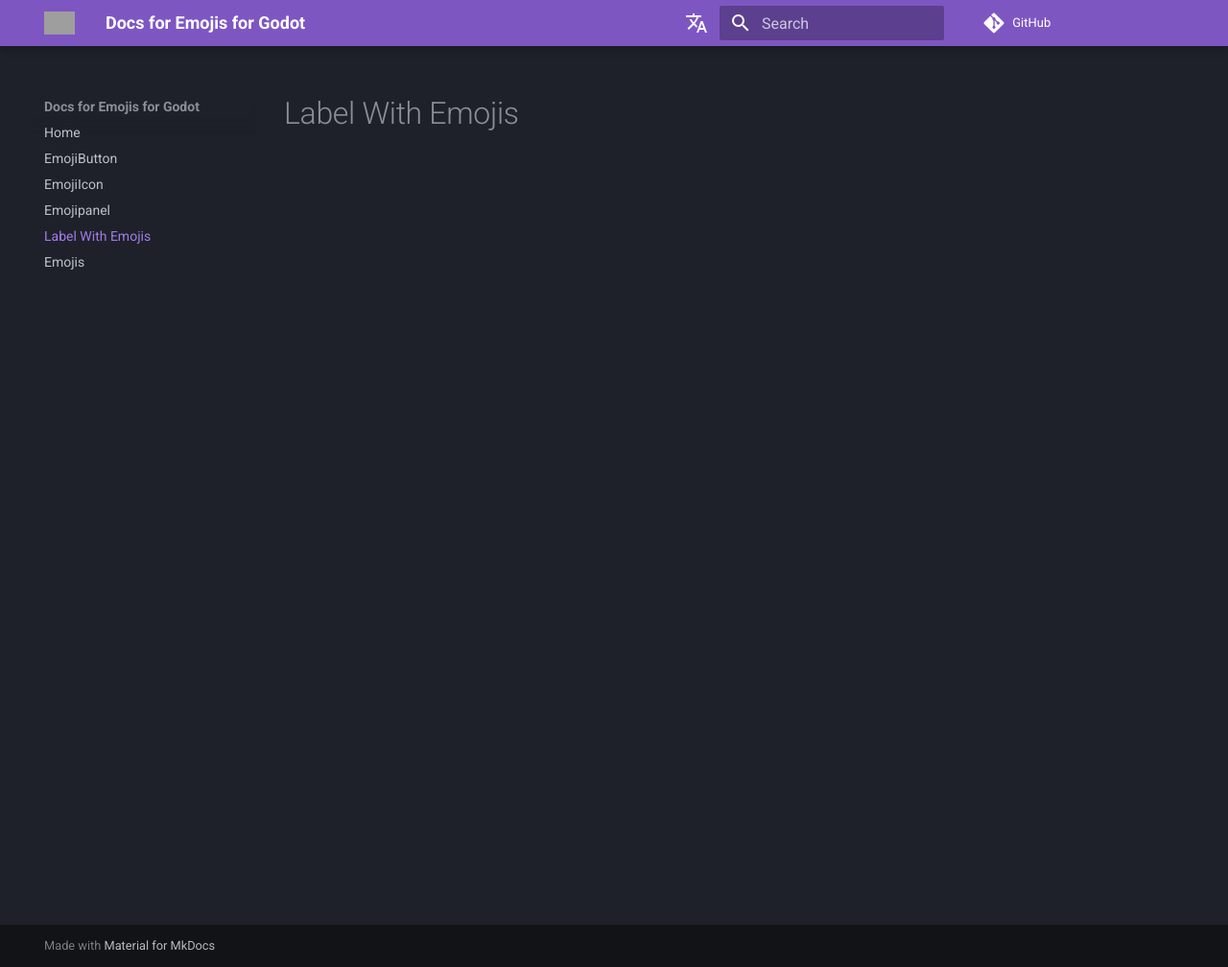
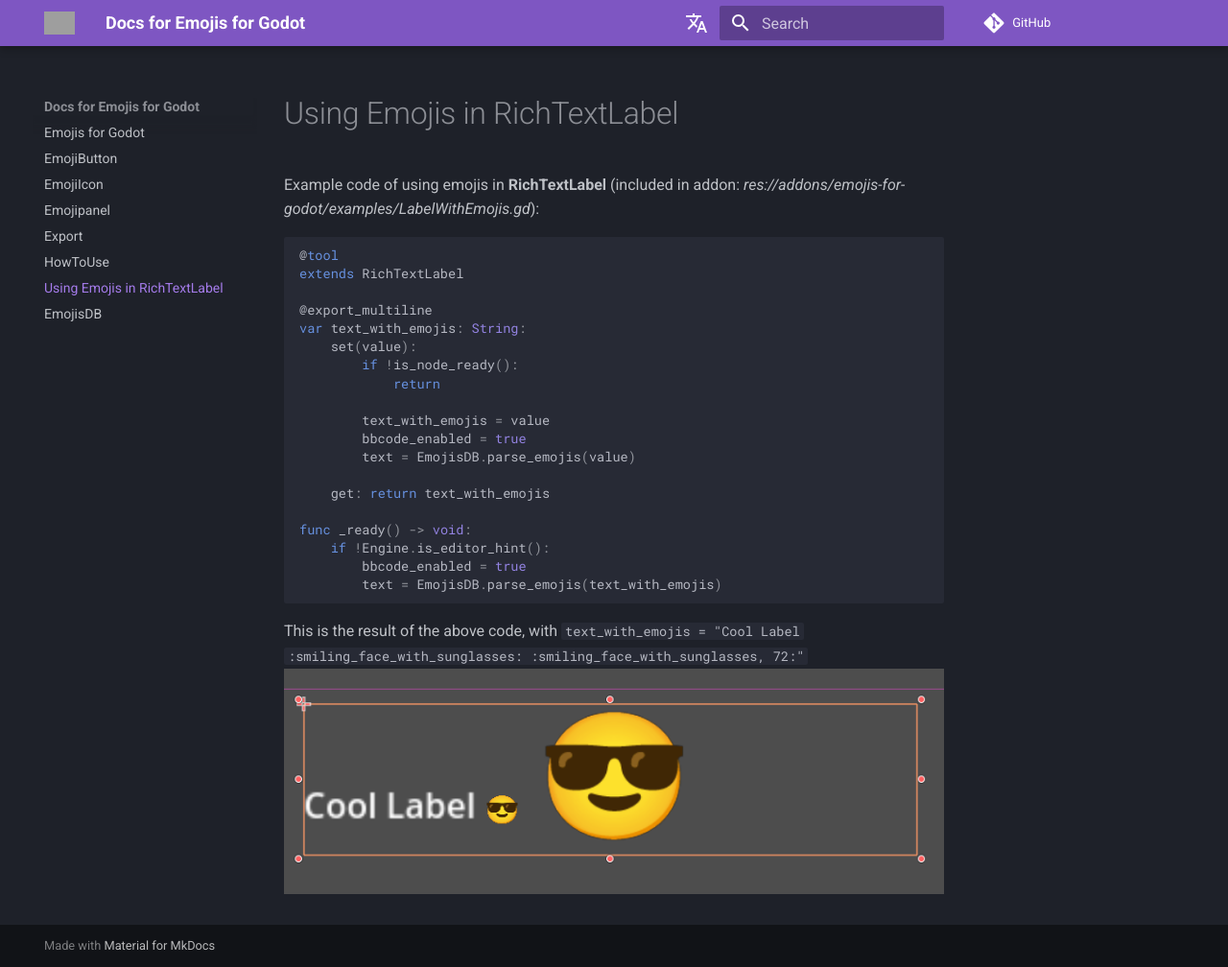
Before and after one commit to rakugoteam/emojis-docs, an MkDocs documentation site: the page built from docs/LabelWithEmojis.md, in a window 1280 px wide and 1008 px high. Shown: the whole window at 96% size. Built offline with MkDocs 1.6.1 and Material for MkDocs 9.7.7, drawn with Linux system fonts in a browser that asks for light colours; comment, search, counter and statistics services are not loaded; the version menu is left out; grey boxes are pictures that could not be loaded.

Commit message:
almost done

````diff
--- a/docs/LabelWithEmojis.md
+++ b/docs/LabelWithEmojis.md
@@ -1 +1,29 @@
-# Label With Emojis
+# Using Emojis in RichTextLabel
+
+Example code of using emojis in **RichTextLabel** (included in addon: *res://addons/emojis-for-godot/examples/LabelWithEmojis.gd*):
+```gdscript
+@tool
+extends RichTextLabel
+
+@export_multiline
+var text_with_emojis: String:
+	set(value):
+		if !is_node_ready():
+			return
+
+		text_with_emojis = value
+		bbcode_enabled = true
+		text = EmojisDB.parse_emojis(value)
+
+	get: return text_with_emojis
+
+func _ready() -> void:
+	if !Engine.is_editor_hint():
+		bbcode_enabled = true
+		text = EmojisDB.parse_emojis(text_with_emojis)
+```
+
+This is the result of the above code, with `text_with_emojis = "Cool Label :smiling_face_with_sunglasses:  :smiling_face_with_sunglasses, 72:"`
+![RichTextLabel Example Screen Shot][LabelWithEmojis-screenshot]
+
+[LabelWithEmojis-screenshot]:assets/label-with-emojis.png
--- a/docs/emojis.md
+++ b/docs/emojis.md
@@ -1,7 +1,8 @@
-# Emojis
+# EmojisDB
 
 Extends **Node**
 
+Singleton for easy use of emojis anywhere in your project.
 
 ## Vars
  - [**emojis**](#emojis)
````
Also changed, not shown: docs/Export.md (added, +6 -0 lines), docs/HowToUse.md (added, +45 -0 lines), docs/index.md (+31 -0 lines), docs/assets/addon-in-action.png (added), docs/assets/emoji-finder-copy.png (added), docs/assets/emoji-finder-menu.png (added), docs/assets/emoji-finder.png (added), docs/assets/emoji-inspector.png (added), docs/assets/emoji-nodes.png (added), docs/assets/emoji-scene.png (added), docs/assets/export.png (added), docs/assets/label-with-emojis.png (added).
